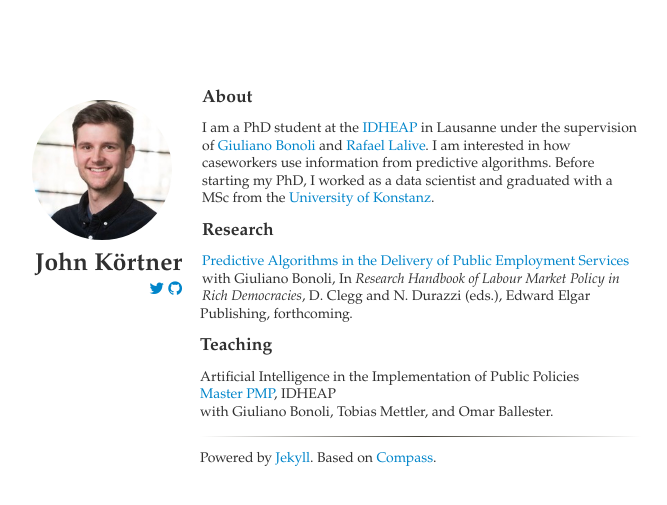
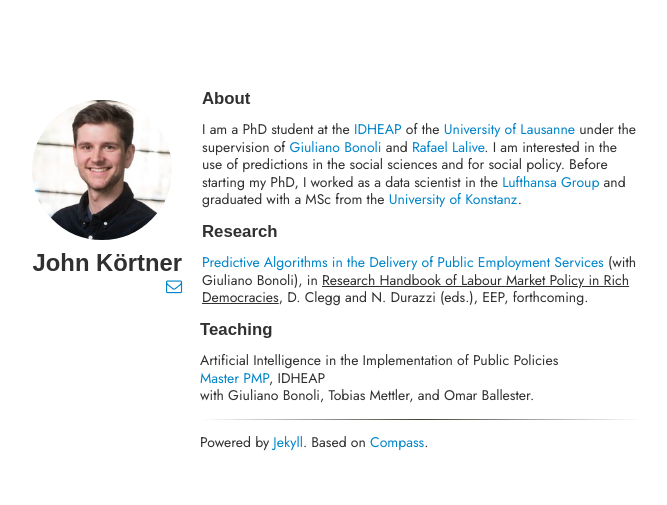
Before and after one commit to jkortner/jkortner.github.io, a Jekyll site: the page built from index.html, in a window 1280 px wide. Shown: the top 505 px of the page, without its empty margins (326-993 px from the left). Built offline with Jekyll 4.4.1, drawn with Linux system fonts in a browser that asks for light colours; nearby versions of some CDN libraries.

Commit message:
Update fonts and description

```diff
--- a/_includes/content.html
+++ b/_includes/content.html
@@ -1,18 +1,27 @@
 <h2>About</h2>
 <p>
-    I am a PhD student at the <a href='https://www.unil.ch/idheap'>IDHEAP</a> in Lausanne
-    under the supervision of <a href='https://www.unil.ch/idheap/fr/home/menuinst/unitescompetences/politiques-sociales.html'>Giuliano Bonoli</a>
-    and <a href='https://hecnet.unil.ch/hec/recherche/fiche?pnom=rlalive'>Rafael Lalive</a>.
-    I am interested in how caseworkers use information from predictive algorithms.
-    Before starting my PhD, I worked as a data scientist and graduated with a MSc from the
-    <a href='https://www.wiwi.uni-konstanz.de/en/study/master-of-science/seds/'>University of Konstanz</a>.
+    I am a PhD student at the <a href='https://www.unil.ch/idheap/en/home.html'>IDHEAP</a> of the
+    <a href='https://www.unil.ch/central/en/home.html'>University of Lausanne</a>
+    under the supervision of <a href='https://www.unil.ch/idheap/en/home/menuinst/unitescompetences/politiques-sociales.html'>Giuliano Bonoli</a>
+    and <a href='https://sites.google.com/site/rafaellalive/'>Rafael Lalive</a>.
+    I am interested in the use of predictions in the social sciences and for social policy.
+    Before starting my PhD, I worked as a data scientist in the <a href='https://www.lufthansa-industry-solutions.com/de-en/'>Lufthansa Group</a>
+    and graduated with a MSc from the <a href='https://www.wiwi.uni-konstanz.de/en/study/master-of-science/seds/'>University of Konstanz</a>.
 </p>
 
 <h2>Research</h2>
 <p>
-    <a href='https://osf.io/preprints/socarxiv/j7r8y'>Predictive Algorithms in the Delivery of Public Employment Services</a><br>
-    with Giuliano Bonoli, In <em>Research Handbook of Labour Market Policy in Rich Democracies</em>, D. Clegg and N. Durazzi (eds.),
-    Edward Elgar Publishing, forthcoming.
+    <article>
+        <a href='https://osf.io/preprints/socarxiv/j7r8y'>Predictive Algorithms in the Delivery of Public Employment Services</a>
+        (with Giuliano Bonoli), in <u>Research Handbook of Labour Market Policy in Rich Democracies</u>, D. Clegg and N. Durazzi (eds.),
+        EEP, forthcoming.
+    </article>
+    <!--
+    <article>
+        <a href='https://rss.onlinelibrary.wiley.com/doi/10.1111/1740-9713.01651'>Did &ldquo;Trumpists&rdquo; Perform Worse in US Senate Election Polls?</a>
+        (with Sina Chen), <u>Significance</u>, 19(3), 28-31, 2022.
+    </article>
+    -->
 </p>
 
 <h2>Teaching</h2>
--- a/assets/main.scss
+++ b/assets/main.scss
@@ -1,8 +1,12 @@
 ---
 ---
+/* Google Fonts */
+@import url('https://fonts.googleapis.com/css2?family=Cabin');
+@import url('https://fonts.googleapis.com/css2?family=Jost');
 
 body {
-  font-family: Palatino, serif;
+  font-family: 'Jost', Arial, sans-serif;
+  /* 'Gill Sans Light' */
   font-size: 14px;
   color: #303030;
   background-color: #ffffff;
@@ -14,7 +18,8 @@ main {
   padding: 0 20px; }
 
 h2 {
-  font-size: 1.25em;
+  font-family: sans-serif;
+  font-size: 1.2em;
   margin-top: 0;
   margin-bottom: 0; }
 
@@ -23,11 +28,24 @@ h3 {
   font-weight: normal;
   margin-bottom: 0; }
 
+/**
+em {
+  text-decoration: underline;
+}
+**/
+
 article {
+  /* border-style: solid; */
+  margin: 6px 0px 6px 0px;
+  /* box-shadow: 4px 4px 0px 0px #0085ca4d; */
+  /* border-width: 1px; */
+}
+
+section {
   border-style: solid;
-  margin: 8px 0px 8px 0px;
-  box-shadow: 4px 4px 0px 0px #0085ca4d;
-  border-width: 1px; ;
+  margin: 6px 0px 6px 0px;
+  /* box-shadow: 4px 4px 0px 0px #0085ca4d; */
+  /* border-width: 1px; */
 }
 
 /*** wrapper div for both header and main ***/
@@ -60,7 +78,8 @@ a:hover {
 
 /*** author ***/
 .author-container h1 {
-  font-size: 1.75em;
+  font-family: sans-serif;
+  font-size: 1.7em;
   margin-top: 0;
   margin-bottom: 0.25em;
   text-align: center; }
--- a/index.html
+++ b/index.html
@@ -10,11 +10,8 @@ layout: base
       <div class="author-container"><h1>{{ site.jkortner.author }}</h1></div>
 
       <div class="icon-container">
-          <a href="https://twitter.com/johnkortner">
-            <i class="fa fa-twitter"></i>
-          </a>
-          <a href="https://github.com/jkortner">
-              <i class="fa fa-github"></i>
+        <a href="mailto:john.kortner@unil.ch">
+          <i class="fa fa-envelope-o"></i>
       </a>
       </div>
   </header>
```
Also changed, not shown: assets/normalize.css, 4 other files. Lines whose indentation alone changed are shown as unchanged.
